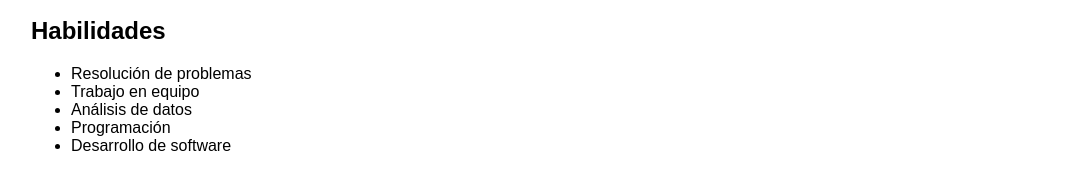
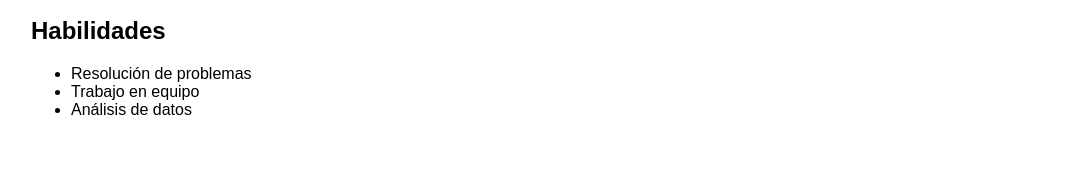
Before and after one commit to Breyneer07/Parcial_Punto_1, a plain HTML site: page index.html in a window 1280 px wide. Shown: the part 157-346 px from the top of the page, without its empty margins (97-1178 px from the left). Drawn offline with Linux system fonts and the light colour scheme.

Commit message:
Tercer commit - Habilidades Actualizacion

```diff
--- a/index.html
+++ b/index.html
@@ -29,8 +29,7 @@
                 <li>Resolución de problemas</li>
                 <li>Trabajo en equipo</li>
                 <li>Análisis de datos</li>
-                <li>Programación</li>
-                <li>Desarrollo de software</li>
+
             </ul>
         </section>
 
```
